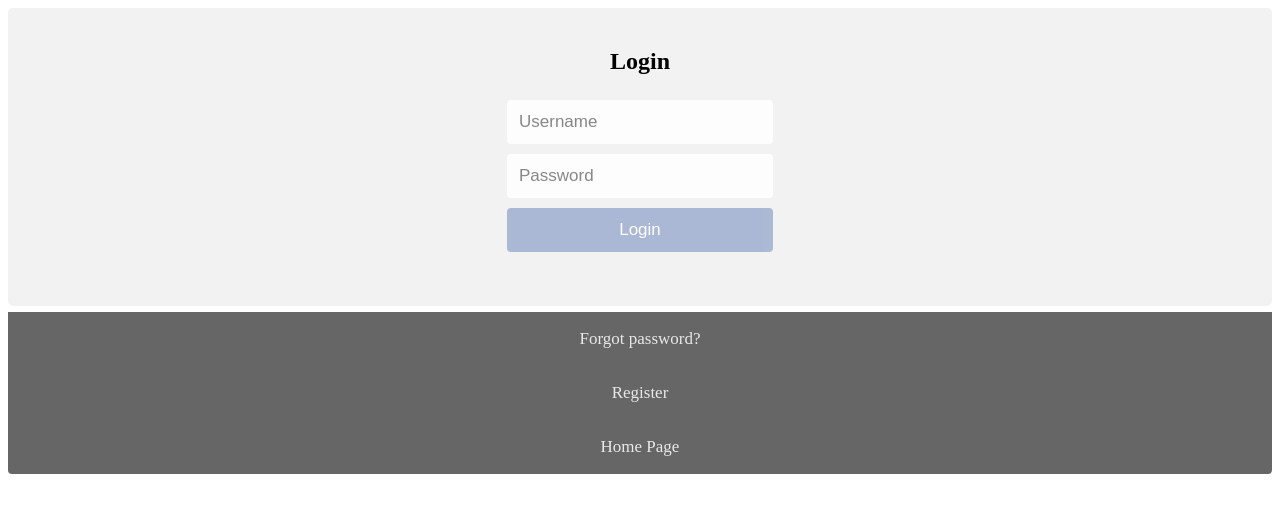
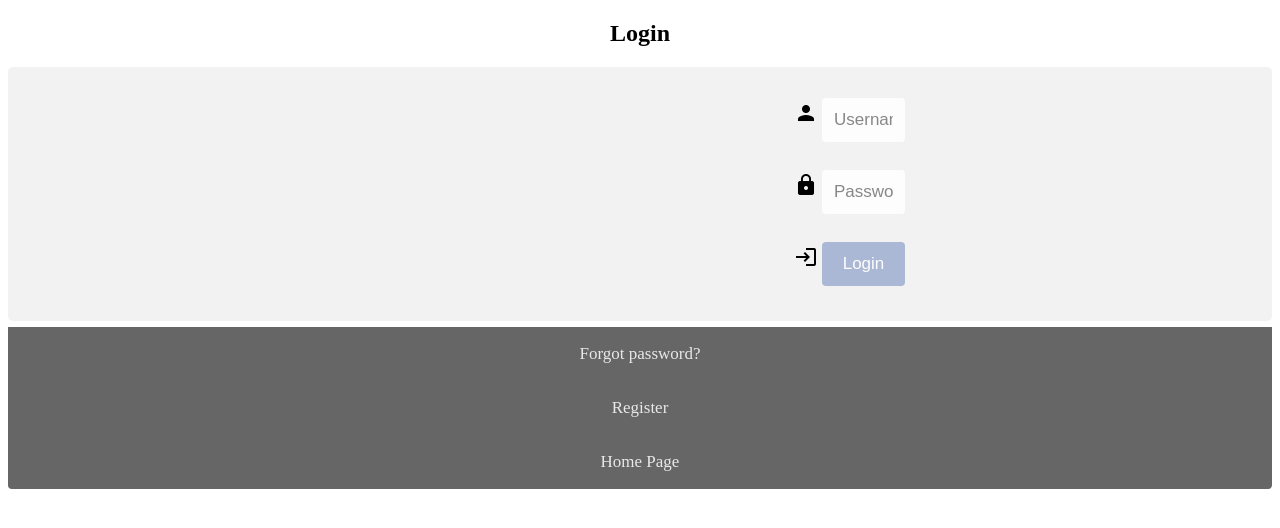
Before and after one commit to karinpapismadov/Project-managment, a website: page src/LoginPage.html in a window 1280 px wide. Drawn offline with Linux system fonts and the light colour scheme.

Commit message:
change-roi

```diff
--- a/src/LoginPage.html
+++ b/src/LoginPage.html
@@ -2,6 +2,11 @@
 <html>
 <head>
     <title>Login Page</title>
+    <link rel="stylesheet" href="https://fonts.googleapis.com/css?family=Roboto:300,400,500,700|Material+Icons">
+    <link rel="stylesheet" href="https://unpkg.com/bootstrap-material-design@4.1.1/dist/css/bootstrap-material-design.min.css" integrity="sha384-wXznGJNEXNG1NFsbm0ugrLFMQPWswR3lds2VeinahP8N0zJw9VWSopbjv2x7WCvX" crossorigin="anonymous">
+    <link href="https://maxcdn.bootstrapcdn.com/font-awesome/latest/css/font-awesome.min.css" rel="stylesheet">
+    <link rel="stylesheet" type="text/css" href="https://fonts.googleapis.com/css?family=Roboto:300,400,500,700|Roboto+Slab:400,700|Material+Icons">
+    <link rel="stylesgeet" href="https://rawgit.com/creativetimofficial/material-kit/master/assets/css/material-kit.css">
     <link rel="stylesheet">
 </head>
 <style>
@@ -121,18 +126,27 @@
 
 
 <body>
+<div class="row">
+    <div class="col">
+    <h2 style="text-align:center">Login</h2>
+    </div>
+</div>
 <div class="container">
     <form action="/LoginPage" method="post">
         <div class="row">
-            <h2 style="text-align:center">Login</h2>
-                <h3 style="text-align:center">
-                    <div class="col">
-                        <input type="text" name="username" placeholder="Username"  required >
-                        <input type="password" name="password" placeholder="Password" required>
-                        <input type="submit" value="Login">
+            <div class="col">
+                    <div class="col" style="margin-left:370px">
+                        <i class="material-icons" for="uname">person</i>
+                        <input type="text" id="uname" name="username" placeholder="Username"  required >
+                        <br></br>
+                        <i class="material-icons" for="pass">lock</i>
+                        <input type="password" id="pass" name="password" placeholder="Password" required>
+                        <br></br>
+                        <i class="material-icons" for="log">login</i>
+                        <input type="submit" id="log" value="Login">
+                        </div>
                     </div>
-                </h3>
-        </div>
+            </div>
     </form>
 </div>
 
```
